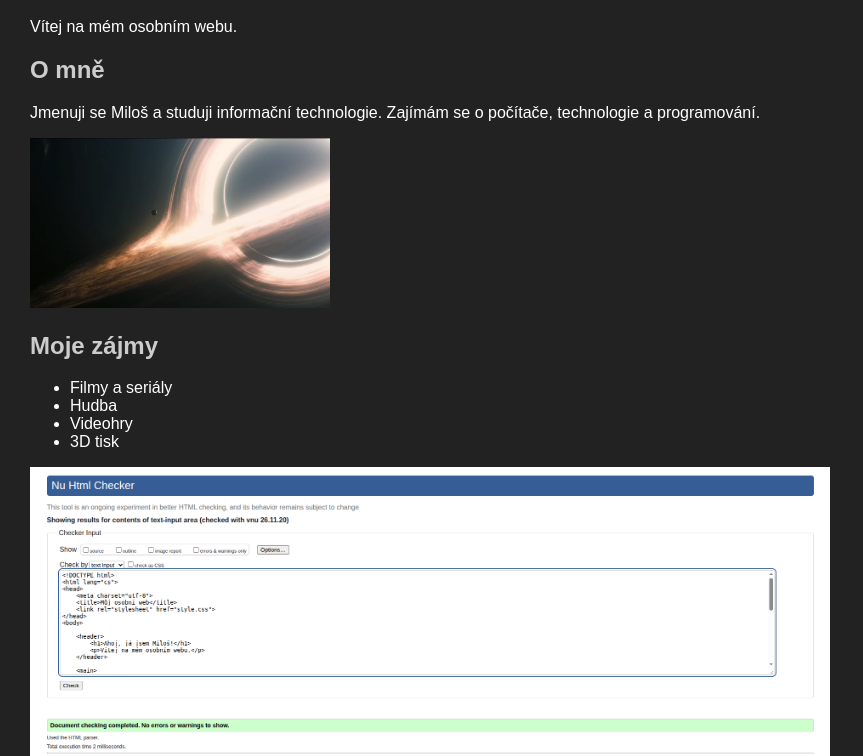
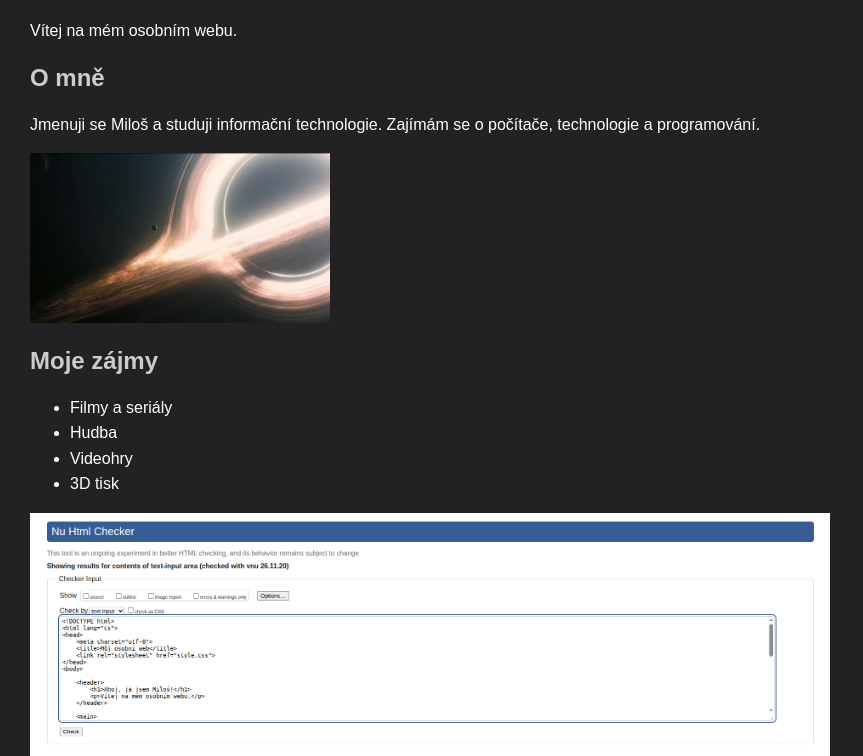
Before and after one commit to houskamilos/Webovka, a plain HTML site: page index.html in a window 1280 px wide. Shown: the part 70-826 px from the top of the page, without its empty margins (0-863 px from the left). Drawn offline with Linux system fonts and the light colour scheme.

Commit message:
Odstavce a seznam

```diff
--- a/style.css
+++ b/style.css
@@ -12,3 +12,7 @@ h1 {
 h2 {
     color: #cccccc;
 }
+
+p, li {
+    line-height: 1.6;
+}
```
